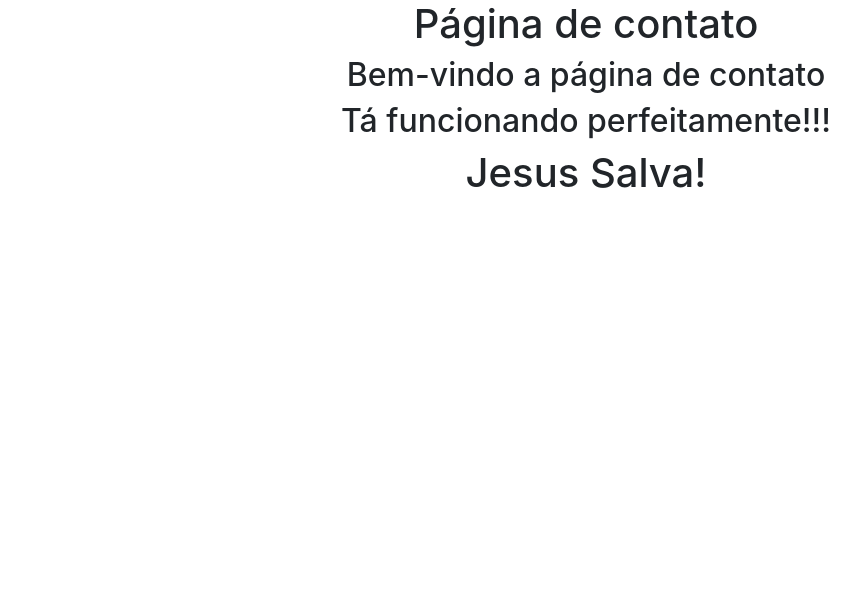
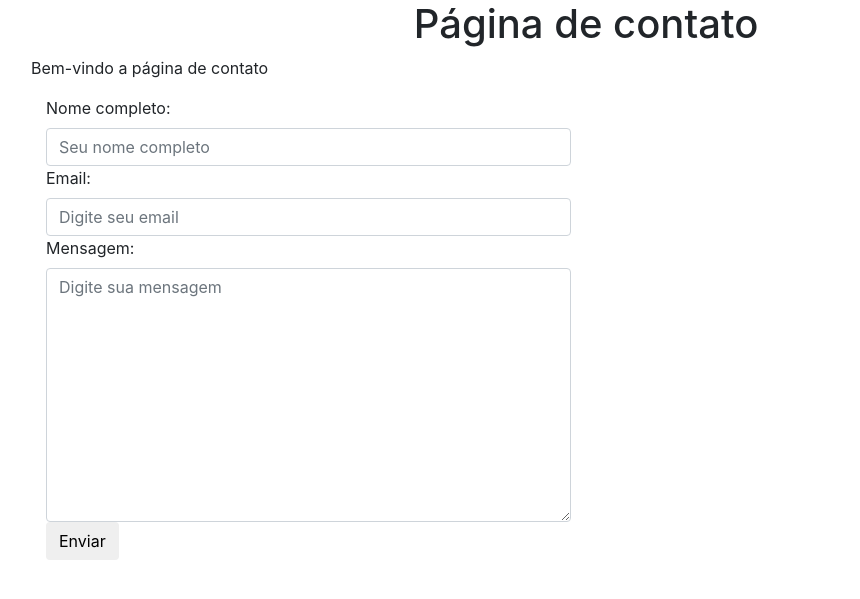
Before and after one commit to ValteirLuciano/ecommerce, a Django app: page /contact/ in a window 1280 px wide. Shown: the top 599 px of the page, without its empty margins (54-914 px from the left). Run offline with Django 3.2, Linux system fonts and the light colour scheme; some libraries are stand-ins or nearby versions.

Commit message:
Criação do forms.py e alteração contact.html e views.py

```diff
--- /dev/null
+++ b/core/forms.py
@@ -0,0 +1,36 @@
+from django import forms
+
+
+class ContactForm(forms.Form):
+    nome_completo = forms.CharField(
+        error_messages={'required': 'Obrigatório o preenchimento do nome'},
+            widget=forms.TextInput(
+                attrs={
+                        "class": "form-control",
+                        "placeholder": "Seu nome completo"
+                    }
+                )
+            )
+    email = forms.EmailField(
+        error_messages={'invalid': 'Digite um email válido!'},
+        widget=forms.EmailInput(
+            attrs={
+                    "class": "form-control",
+                    "placeholder": "Digite seu email"
+                }
+            )
+        )
+    mensagem = forms.CharField(
+        error_messages={'required': 'É obrigatório o preenchimento do campo mensagem!'},
+        widget=forms.Textarea(
+            attrs={
+                    "class": "form-control",
+                    "placeholder": "Digite sua mensagem"
+                }
+            )
+    )
+    def clean_email(self):
+        email = self.cleaned_data.get("email")
+        if not "gmail.com" in email:
+            raise forms.ValidationError("O Email deve ser do gmail.com")
+        return email
--- a/core/templates/contact/contact.html
+++ b/core/templates/contact/contact.html
@@ -8,15 +8,24 @@
         <!-- Bootstrap CSS -->
         <link rel="stylesheet" href="https://stackpath.bootstrapcdn.com/bootstrap/4.1.3/css/bootstrap.min.css" integrity="sha384-MCw98/SFnGE8fJT3GXwEOngsV7Zt27NXFoaoApmYm81iuXoPkFOJwJ8ERdknLPMO" crossorigin="anonymous">
 
-        <title>Código Fluente Ecommerce!</title>
+        <title>Formulário de contato</title>
     </head>
     <body>
         <div class='text-center'>
             <h1>{{ title }}</h1>
-            <h2>{{ content }}</h2>
-            <h2>Tá funcionando perfeitamente!!!</h2>
-
-            <h1>Jesus Salva!</h1>
+        </div>
+   <div class='container'>
+            <div class='row'>
+                <div class='col'>
+                    <p>{{ content }}</p>
+                    <div class='col-sm-6 col-12'>
+                    <form method='POST'> {% csrf_token %}
+                        {{ form }}
+                        <button type='submit' class='btn btn-default'>Enviar</button>
+                    </form>
+                    </div>
+                </div>
+            </div>
         </div>
         <!-- Optional JavaScript -->
         <!-- jQuery first, then Popper.js, then Bootstrap JS -->
--- a/core/views.py
+++ b/core/views.py
@@ -1,5 +1,6 @@
 from django.http import HttpResponse
 from django.shortcuts import render
+from .forms import ContactForm
 
 
 def home_page(request):
@@ -19,8 +20,18 @@ def about_page(request):
 
 
 def contact_page(request):
+    contact_form = ContactForm(request.POST or None)
     context = {
         "title": "Página de contato",
-        "content": "Bem-vindo a página de contato"
+        "content": "Bem-vindo a página de contato",
+        "form": contact_form
     }
+
+    if contact_form.is_valid():
+        print(contact_form.cleaned_data)
+        # if request.method == "POST":
+        # print(request.POST)
+        # print(request.POST.get('Nome_Completo'))
+        # print(request.POST.get('email'))
+        # print(request.POST.get('Mensagem'))
     return render(request, "contact/contact.html", context)
--- a/ecommerce/urls.py
+++ b/ecommerce/urls.py
@@ -5,5 +5,4 @@ urlpatterns = [
     path('', include('core.urls')),
 
     path('admin/', admin.site.urls),
-
 ]
```
